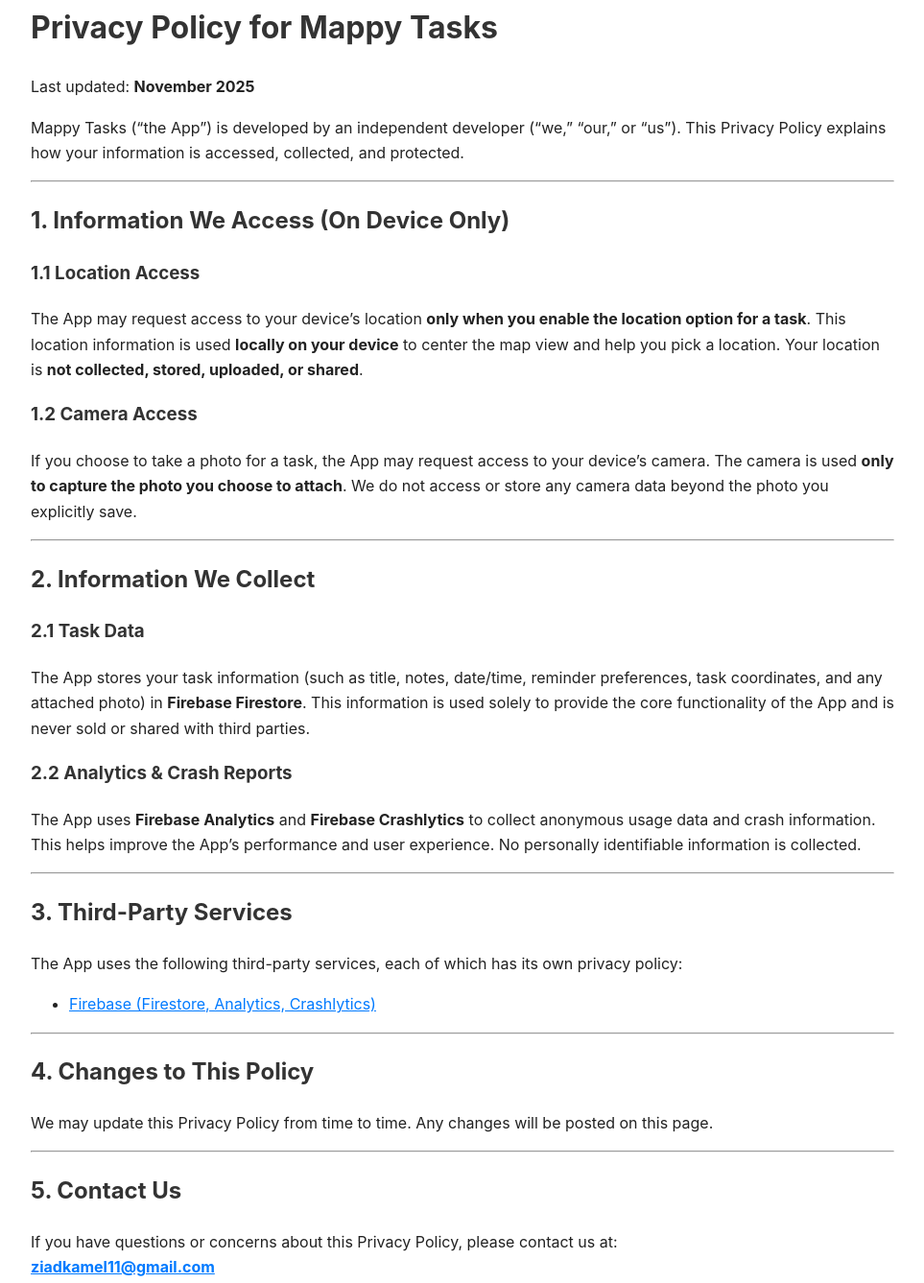
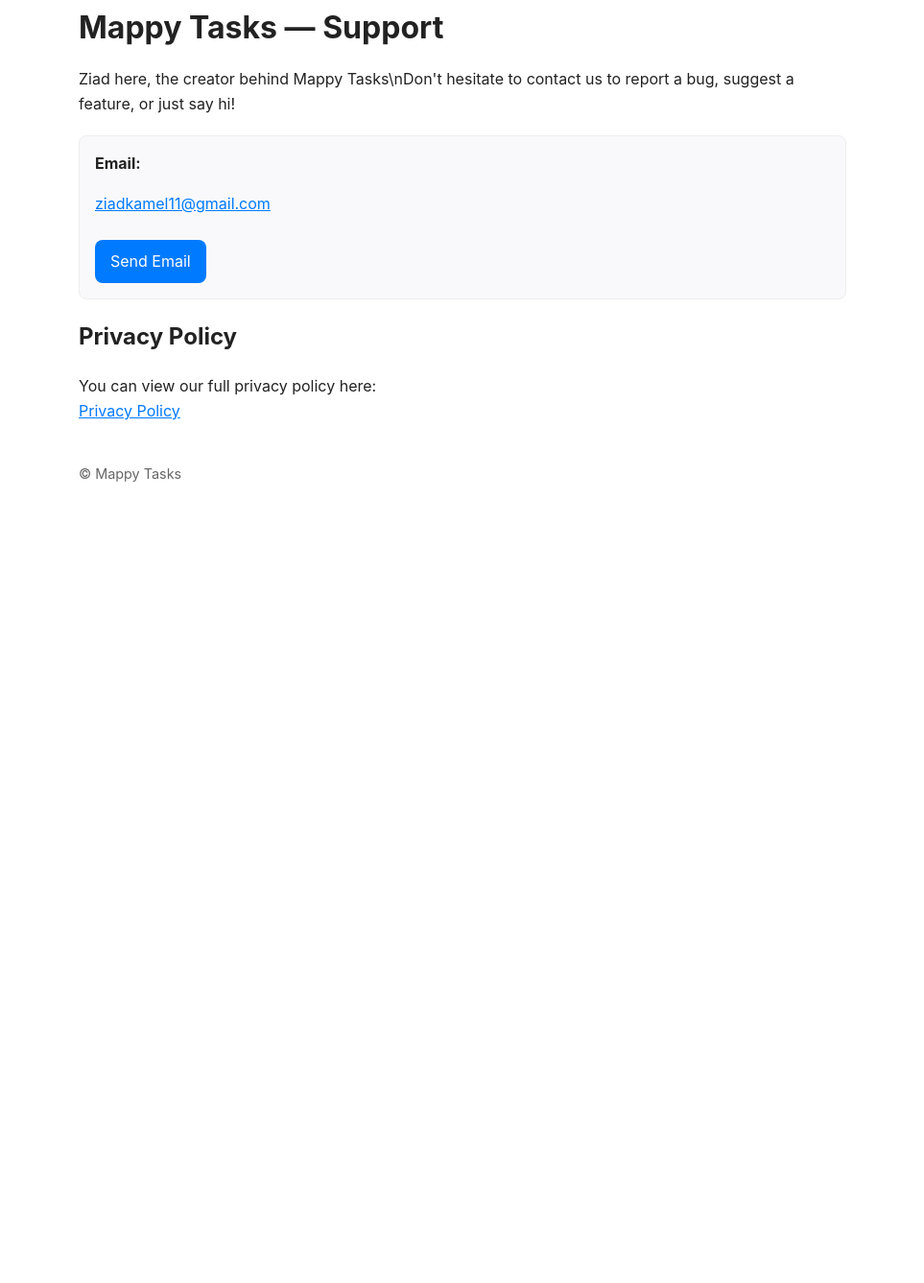
Before and after one commit to ziadkamel74/MappyTasks-privacy, a plain HTML site: page support.html in a window 1280 px wide. Shown: the part 37-1374 px from the top of the page at 96% size, without its empty margins (158-1121 px from the left). After the commit the page ends 800 px from the top, so only its background shows below. Drawn offline with Linux system fonts and the light colour scheme.

Commit message:
Update support.html

```diff
--- a/support.html
+++ b/support.html
@@ -1,98 +1,65 @@
 <!DOCTYPE html>
 <html lang="en">
 <head>
-    <meta charset="UTF-8" />
-    <meta name="viewport" content="width=device-width, initial-scale=1.0" />
-    <title>Mappy Tasks — Privacy Policy</title>
+  <meta charset="utf-8" />
+  <meta name="viewport" content="width=device-width,initial-scale=1" />
+  <title>Mappy Tasks — Support</title>
   <style>
     body {
       font-family: -apple-system, BlinkMacSystemFont, "Segoe UI", Roboto, Helvetica, Arial, sans-serif;
-            max-width: 900px;
+      color: #222;
+      max-width: 800px;
       margin: 40px auto;
       padding: 0 20px;
-            line-height: 1.65;
-            color: #222;
+      line-height: 1.6;
     }
-        h1, h2, h3 {
-            color: #333;
+    h1 { margin-bottom: 12px; }
+    a { color: #007aff; }
+    .box {
+      background:#f9f9fb;
+      border:1px solid #eee;
+      padding:16px;
+      border-radius:8px;
+      margin: 20px 0;
     }
-        a {
-            color: #007aff;
+    .btn {
+      display:inline-block;
+      padding:10px 16px;
+      background:#007aff;
+      color:#fff;
+      border-radius:8px;
+      text-decoration:none;
+      margin-top:8px;
+    }
+    .footer {
+      margin-top:40px;
+      font-size:0.9rem;
+      color:#666;
     }
   </style>
 </head>
 <body>
 
-<h1>Privacy Policy for Mappy Tasks</h1>
-<p>Last updated: <strong>November 2025</strong></p>
+  <h1>Mappy Tasks — Support</h1>
+  <p>Ziad here, the creator behind Mappy Tasks\nDon't hesitate to contact us to report a bug, suggest a feature, or just say hi!</p>
 
+  <div class="box">
+    <strong>Email:</strong>
+    <p><a href="mailto:ziadkamel11@gmail.com">ziadkamel11@gmail.com</a></p>
+
+    <a class="btn" href="mailto:ziadkamel11@gmail.com?subject=Mappy%20Tasks%20Support">Send Email</a>
+  </div>
+
+  <h2>Privacy Policy</h2>
   <p>
-    Mappy Tasks (“the App”) is developed by an independent developer (“we,” “our,” or “us”).
-    This Privacy Policy explains how your information is accessed, collected, and protected.
+    You can view our full privacy policy here:
+    <br>
+    <a href="https://ziadkamel74.github.io/MappyTasks-privacy/" target="_blank">Privacy Policy</a>
   </p>
 
-<hr />
-
-<h2>1. Information We Access (On Device Only)</h2>
-
-<h3>1.1 Location Access</h3>
-<p>
-    The App may request access to your device’s location <strong>only when you enable the location option for a task</strong>.
-    This location information is used <strong>locally on your device</strong> to center the map view and help you pick a location.
-    Your location is <strong>not collected, stored, uploaded, or shared</strong>.
-</p>
-
-<h3>1.2 Camera Access</h3>
-<p>
-    If you choose to take a photo for a task, the App may request access to your device’s camera.
-    The camera is used <strong>only to capture the photo you choose to attach</strong>.
-    We do not access or store any camera data beyond the photo you explicitly save.
-</p>
-
-<hr />
-
-<h2>2. Information We Collect</h2>
-
-<h3>2.1 Task Data</h3>
-<p>
-    The App stores your task information (such as title, notes, date/time, reminder preferences, task coordinates, and any attached photo)
-    in <strong>Firebase Firestore</strong>. This information is used solely to provide the core functionality of the App
-    and is never sold or shared with third parties.
-</p>
-
-<h3>2.2 Analytics & Crash Reports</h3>
-<p>
-    The App uses <strong>Firebase Analytics</strong> and <strong>Firebase Crashlytics</strong> to collect anonymous usage data
-    and crash information. This helps improve the App’s performance and user experience.
-    No personally identifiable information is collected.
-</p>
-
-<hr />
-
-<h2>3. Third-Party Services</h2>
-<p>
-    The App uses the following third-party services, each of which has its own privacy policy:
-</p>
-
-<ul>
-    <li><a href="https://firebase.google.com/support/privacy" target="_blank">Firebase (Firestore, Analytics, Crashlytics)</a></li>
-</ul>
-
-<hr />
-
-<h2>4. Changes to This Policy</h2>
-<p>
-    We may update this Privacy Policy from time to time.
-    Any changes will be posted on this page.
-</p>
-
-<hr />
-
-<h2>5. Contact Us</h2>
-<p>
-    If you have questions or concerns about this Privacy Policy, please contact us at:<br/>
-    <strong><a href="mailto:ziadkamel11@gmail.com">ziadkamel11@gmail.com</a></strong>
-</p>
+  <div class="footer">
+    © Mappy Tasks
+  </div>
 
 </body>
 </html>
```
Lines whose indentation alone changed are shown as unchanged.
